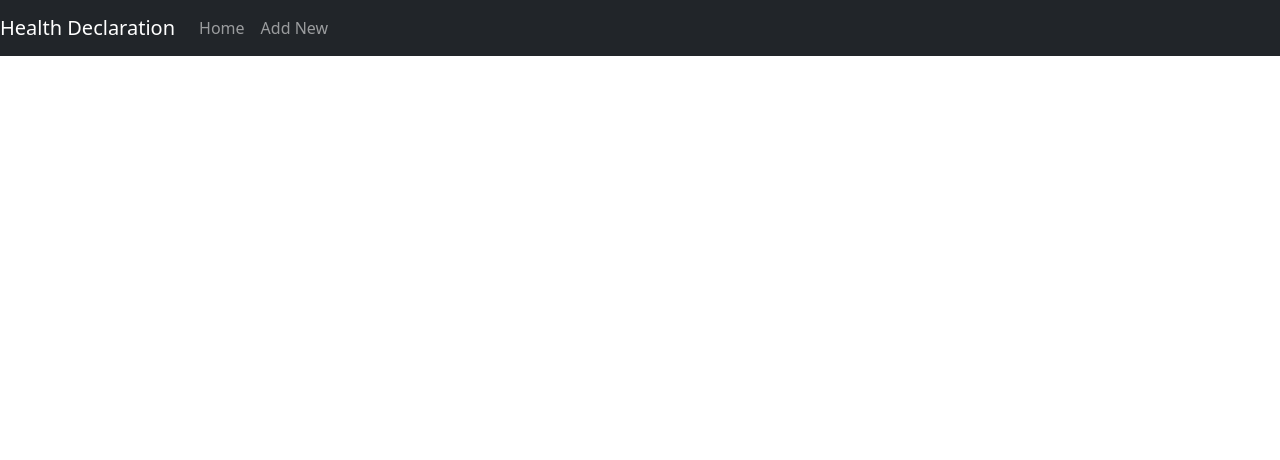
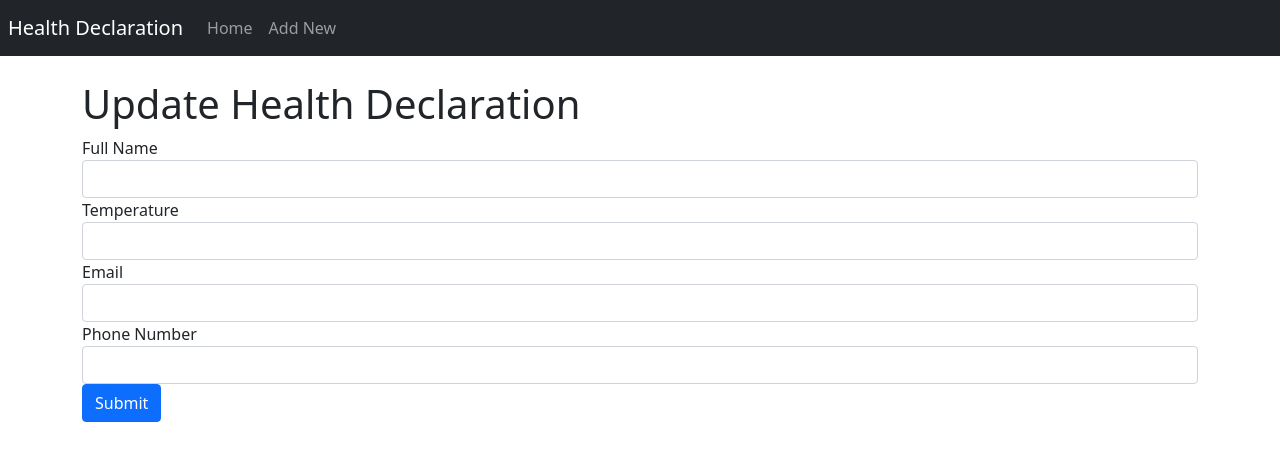
Before and after one commit to AlbertPoliarco/MP3-Health-Declaration, a React (Create React App) app: page /edit/1 in a window 1280 px wide. Shown: the top 460 px of the page. Built offline with nearby package versions, Linux system fonts and the light colour scheme; no server answers.

Commit message:
edit is still in progress

```diff
--- a/src/App.js
+++ b/src/App.js
@@ -10,7 +10,7 @@ function App() {
       <br />
       <Routes>
         <Route path='/' element={<HealthList />} />
-        <Route path='/update/:id' component={<EditHealth />} />
+        <Route path='/edit/:id' element={<EditHealth />} />
         <Route path='/create' element={<CreateHealth />} />
       </Routes>
     </Router>
--- a/src/components/edit-health.component.js
+++ b/src/components/edit-health.component.js
@@ -15,17 +15,41 @@ export default class EditHealth extends Component {
     this.onSubmit = this.onSubmit.bind(this)
     this.onValueChange = this.onValueChange.bind(this)
   }
-
   componentDidMount() {
-    axios.get("http://localhost:4000/health/").then((res) => {
+    axios
+      .get("https://localhost:4000/health/")
+      .then((res) => {
         this.setState({
           fullname: res.data.fullname,
           temperature: res.data.temperature,
           email: res.data.email,
           phonenumber: res.data.phonenumber,
         })
+        return res.data //  returning response
       })
+      // .then((res) => {
+      //   // do another request Note we have the result from the above
+      //   // getting response returned before
+      //   console.log(response)
+      // })
+      // Tag on .then here
+      .catch((error) => console.log(error))
   }
+  // componentDidMount() {
+  //   axios
+  //     .get("https://localhost:4000/health/" + this.props.match.params.id)
+  //     .then((res) => {
+  //       this.setState({
+  //         fullname: res.data.fullname,
+  //         temperature: res.data.temperature,
+  //         email: res.data.email,
+  //         phonenumber: res.data.phonenumber,
+  //       })
+  //     })
+  //     .catch((error) => {
+  //       console.log(error)
+  //     })
+  // }
 
   onValueChange(e) {
     this.setState({
@@ -42,8 +66,11 @@ export default class EditHealth extends Component {
       phonenumber: this.state.phonenumber,
     }
     axios
-      .post("http://localhost:4000/health/edit", health)
-      .then((res) => console.log(res.data))
+      .post(
+        "http://localhost:4000/health/update/" + this.props.match.params.id,
+        health
+      )
+      .then((res) => (window.location = "/"))
       .catch((err) => console.log("Error :" + err))
   }
 
--- a/src/components/navbar.component.js
+++ b/src/components/navbar.component.js
@@ -1,4 +1,5 @@
 import "bootstrap"
+import "bootstrap/dist/css/bootstrap.css"
 import { Component } from "react"
 import { Link } from "react-router-dom"
 
@@ -6,7 +7,7 @@ export default class Navbar extends Component {
   render() {
     return (
       <nav className='navbar navbar-expand-lg navbar-dark bg-dark'>
-        <Link className='navbar-brand' to='/'>
+        <Link className='navbar-brand ms-2' to='/'>
           Health Declaration
         </Link>
         <button
```
Lines whose indentation alone changed are shown as unchanged.
